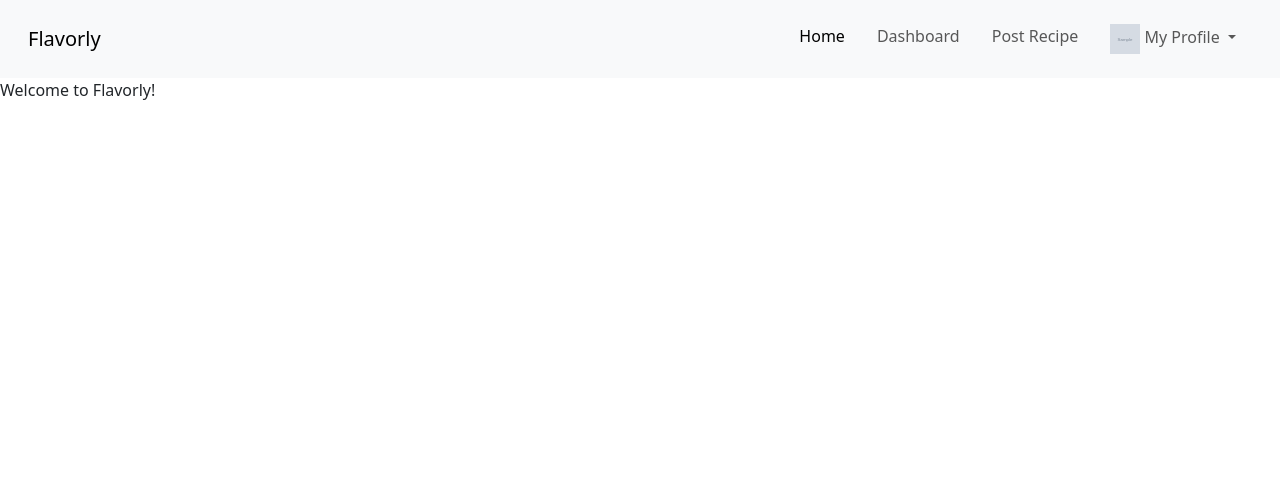
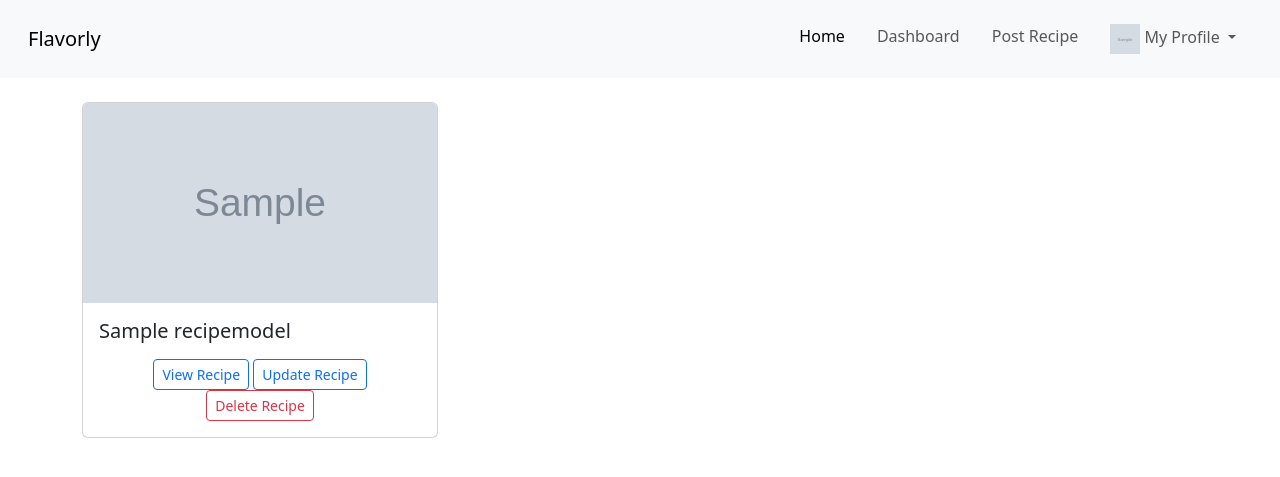
Before and after one commit to AlzyWelzy/Flavorly, a Django app: page / in a window 1280 px wide. Shown: the top 477 px of the page. Run offline with Django 4.2, Linux system fonts and the light colour scheme; a user stored in the database is signed in; tables that the repository leaves empty hold one stand-in row (values such as "Sample post"); grey boxes marked "Sample" are stand-in pictures; parts of the project's set-up code (start-up, migrations or seed data) failed here and were passed over.

Commit message:
changing request mode

```diff
--- /dev/null
+++ b/app/static/app/css/index.css
@@ -0,0 +1,4 @@
+        .card-img-top {
+            max-height: 200px;
+            object-fit: cover;
+        }
--- a/app/templates/app/dashboard.html
+++ b/app/templates/app/dashboard.html
@@ -28,8 +28,10 @@
                             <!-- Add more information here if needed -->
                             <div class="text-center mt-3">
                                 <a href="{% url 'recipe_detail' recipe.id %}" class="btn btn-outline-primary btn-sm">View Recipe</a>
+                                {% if user == recipe.author %}
                                 <a href="{% url 'update_recipe' recipe.id %}" class="btn btn-outline-primary btn-sm">Update Recipe</a>
                                 <a href="{% url 'delete_recipe' recipe.id %}" class="btn btn-outline-danger btn-sm">Delete Recipe</a>
+                                {% endif %}
                             </div>
                         </div>
                     </div>
--- a/app/templates/app/index.html
+++ b/app/templates/app/index.html
@@ -11,6 +11,31 @@
 
 {% block content %}
 
-<p> Welcome to Flavorly! </p>
+    <div class="container my-4">
+        <div class="row row-cols-1 row-cols-md-2 row-cols-lg-3 g-4">
+            {% for recipe in recipes %}
+                <div class="col mb-4">
+                    <div class="card h-100">
+                        <img src="{% if recipe.picture %}{{recipe.picture.url}}{% endif %}" class="card-img-top img-fluid" alt="{{recipe.title}}">
+                        <div class="card-body">
+                            <h5 class="card-title">{{recipe.title}}</h5>
+                            <!-- Add more information here if needed -->
+                            <div class="text-center mt-3">
+                                <a href="{% url 'recipe_detail' recipe.id %}" class="btn btn-outline-primary btn-sm">View Recipe</a>
+                                {% if user == recipe.author %}
+                                <a href="{% url 'update_recipe' recipe.id %}" class="btn btn-outline-primary btn-sm">Update Recipe</a>
+                                <a href="{% url 'delete_recipe' recipe.id %}" class="btn btn-outline-danger btn-sm">Delete Recipe</a>
+                                {% endif %}
+                            </div>
+                        </div>
+                    </div>
+                </div>
+
+                {% empty %}
+                <p>No recipes found.</p>
+
+            {% endfor %}
+        </div>
+    </div>
 
 {% endblock %}
```
